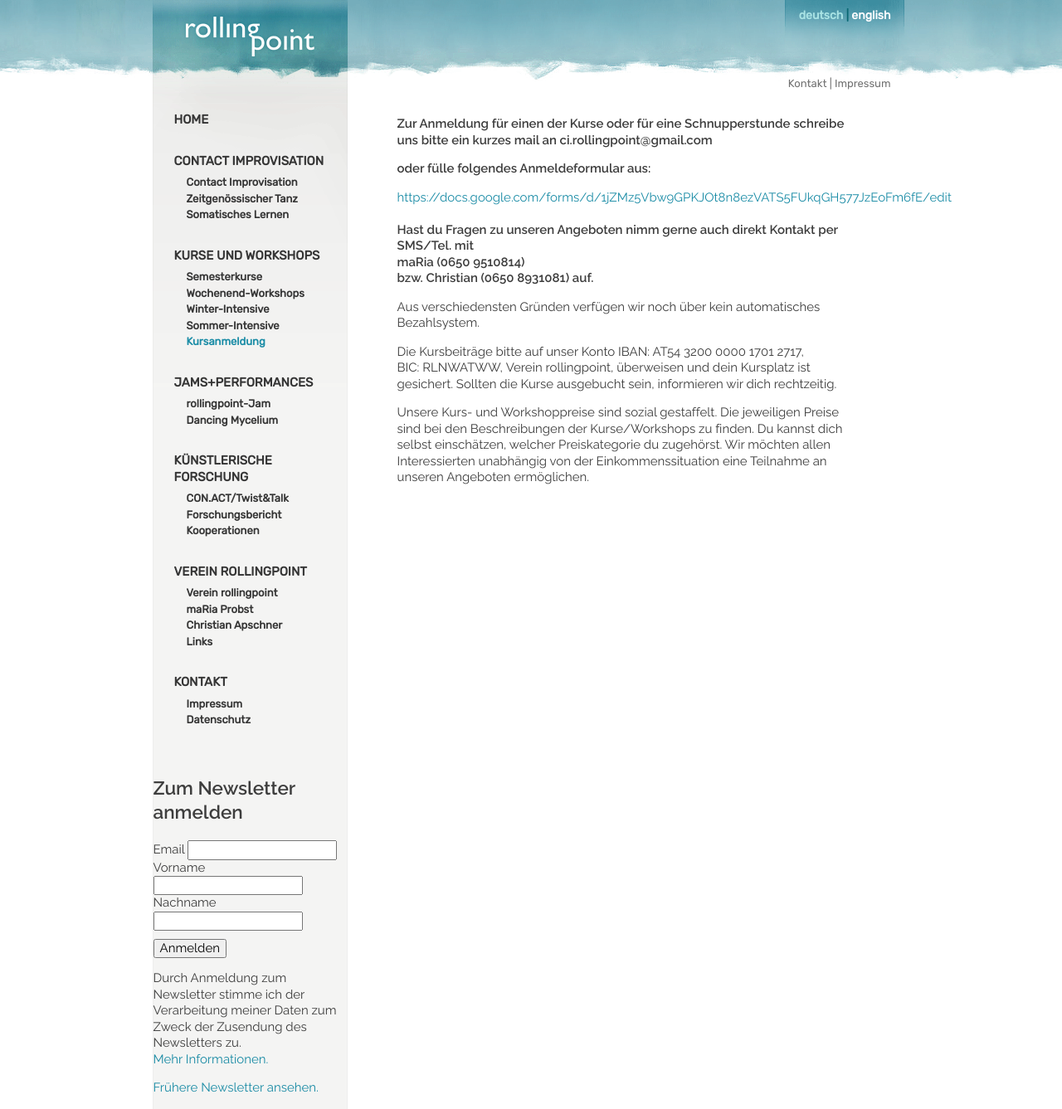
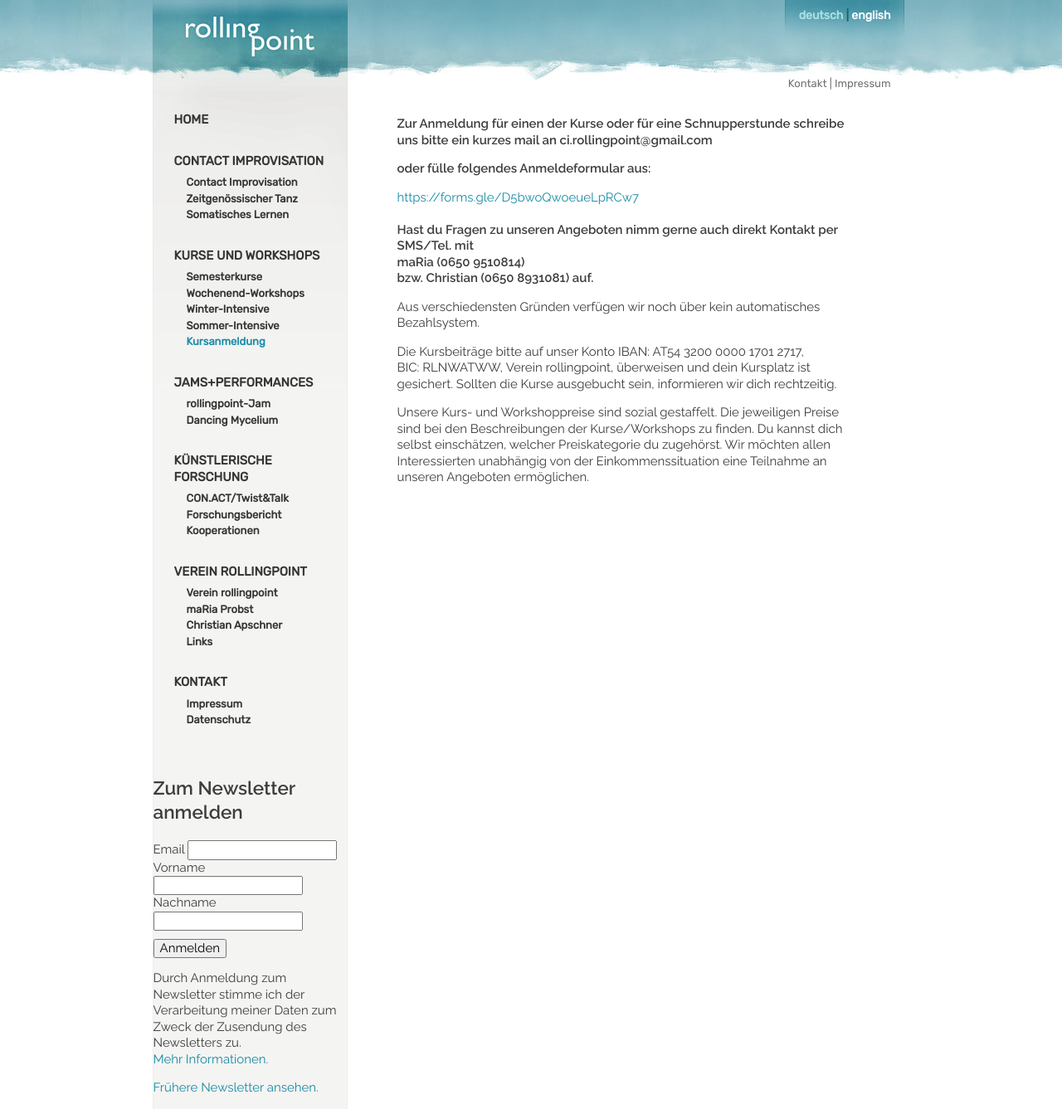
Before and after one commit to manulari/rollingpointat, a Jekyll site: the page built from _pages_de/kursanmeldung.md, in a window 1280 px wide. Shown: the whole page at 83% size. Built offline with Jekyll 4.4.1, drawn with Linux system fonts in a browser that asks for light colours; comment, search, counter and statistics services are not loaded.

Commit message:
Update page (de) “kursanmeldung”

```diff
--- a/_pages_de/kursanmeldung.md
+++ b/_pages_de/kursanmeldung.md
@@ -7,7 +7,7 @@ language: de
 
 **oder fülle folgendes Anmeldeformular aus:**
 
-<https://docs.google.com/forms/d/1jZMz5Vbw9GPKJOt8n8ezVATS5FUkqGH577JzEoFm6fE/edit>\
+<https://forms.gle/D5bwoQwoeueLpRCw7>\
 \
 **Hast du Fragen zu unseren Angeboten nimm gerne auch direkt Kontakt per SMS/Tel. mit**\
 **maRia (0650 9510814)**\
```
